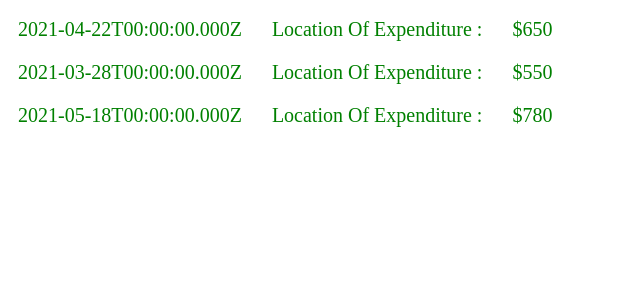
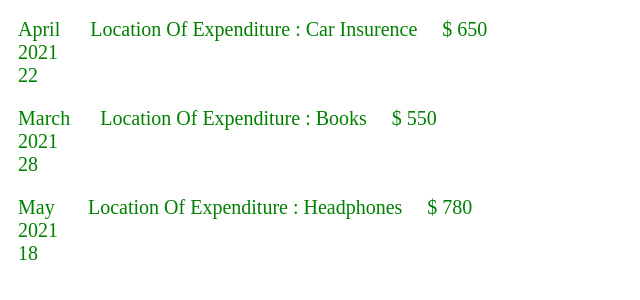
Before and after one commit to dneog/React-Expense-Tracker-Main, a React (Create React App) app: page / in a window 1280 px wide. Shown: the top 300 px of the page, without its empty margins (0-640 px from the left). Built offline with nearby package versions, Linux system fonts and the light colour scheme.

Commit message:
Expense Details

```diff
--- a/src/App.js
+++ b/src/App.js
@@ -3,22 +3,22 @@ import Expenselist from './Components/Expenselist';
 const expenses= [
   {
   id: 'e1',
-  LocationOfExpenditure: 'Location Of Expenditure',
-  title: 'Car Insurence',
+  location: 'Location Of Expenditure',
+  name: 'Car Insurence',
   date: new Date(2021, 3, 22),
   amount: 650
   },
   {
   id: 'e2',
-  LocationOfExpenditure: 'Location Of Expenditure',
-  title: 'Books',
+  location: 'Location Of Expenditure',
+  name: 'Books',
   date:new Date(2021, 2, 28),
   amount: 550
   },
   {
   id: 'e3',
-  LocationOfExpenditure: 'Location Of Expenditure',
-  title: 'Headphones',
+  location: 'Location Of Expenditure',
+  name: 'Headphones',
   date: new Date(2021, 4, 18),
   amount: 780
   },
@@ -27,12 +27,12 @@ const expenses= [
 function App() {
   return (
     <div>
-    <Expenselist name={expenses[0].title} amount={expenses[0].amount} LocationOfExpenditure= {expenses[0].LocationOfExpenditure} date={expenses[0].date}></Expenselist>
-    <Expenselist name={expenses[1].title} amount={expenses[1].amount} LocationOfExpenditure= {expenses[1].LocationOfExpenditure} date={expenses[1].date}></Expenselist>
-    <Expenselist name={expenses[2].title} amount={expenses[2].amount} LocationOfExpenditure= {expenses[2].LocationOfExpenditure} date={expenses[2].date}></Expenselist>
+    <Expenselist name={expenses[0].name} location={expenses[0].location}  amount={expenses[0].amount}  date={expenses[0].date}></Expenselist>
+    <Expenselist name={expenses[1].name} location={expenses[1].location} amount={expenses[1].amount}  date={expenses[1].date}></Expenselist>
+    <Expenselist name={expenses[2].name} location={expenses[2].location} amount={expenses[2].amount}  date={expenses[2].date}></Expenselist>
     </div>
 
-  );
+  )
 }
 
 export default App;
--- /dev/null
+++ b/src/Components/ExpenseDate.js
@@ -0,0 +1,14 @@
+function ExpenseDate(props){
+    const month = props.date.toLocaleString('en-US' , {month: 'long'});
+    const day = props.date.toLocaleString('en-US' , {day: '2-digit'});
+    const year = props.date.getFullYear();
+
+    return(
+        <div>
+            <div>{month}</div>
+            <div>{year}</div>
+            <div>{day}</div>
+        </div>
+    )
+}
+export default ExpenseDate;
--- /dev/null
+++ b/src/Components/ExpenseDetails.css
@@ -0,0 +1,10 @@
+.details{
+    display: flex;
+
+}
+.secondDetails{
+    padding: 0px 5px;
+}
+.thirdDetails{
+    padding: 0px 20px;
+}
--- /dev/null
+++ b/src/Components/ExpenseDetails.js
@@ -0,0 +1,18 @@
+import './ExpenseDetails.css'
+
+function ExpenseDetails(props){
+    const location= props.location;
+    const titles= props.name;
+    const amounts= props.amount;
+    return(
+        <div className="details">
+            <div className="">{location} :</div>
+            <div className="secondDetails">{titles}</div>
+
+            <div className="thirdDetails">$ {amounts}</div>
+
+
+        </div>
+    )
+}
+export default ExpenseDetails;
--- a/src/Components/Expenselist.js
+++ b/src/Components/Expenselist.js
@@ -1,13 +1,17 @@
+import ExpenseDate from './ExpenseDate';
+import ExpenseDetails  from './ExpenseDetails';
 import './Expenselist.css';
 
 function Expenselist(props){
+
     return (
         <div className='expense-Item'>
-          <div>{props.date.toISOString()}</div>
+          <ExpenseDate date={props.date} />
+
             <div className='expense-Item_description'>
-            {props.LocationOfExpenditure} : {props.title}
+            <ExpenseDetails location={props.location} name={props.name} amount={props.amount}  />
             </div>
-          <div className='expense-Item_price'>${props.amount}</div>
+
 
 
         </div>
--- a/src/index.js
+++ b/src/index.js
@@ -9,4 +9,4 @@ root.render(
 
     <App />
 
-);
+)
```
